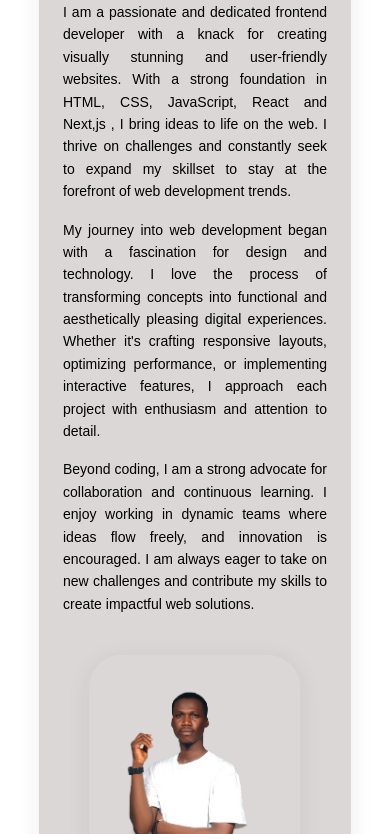
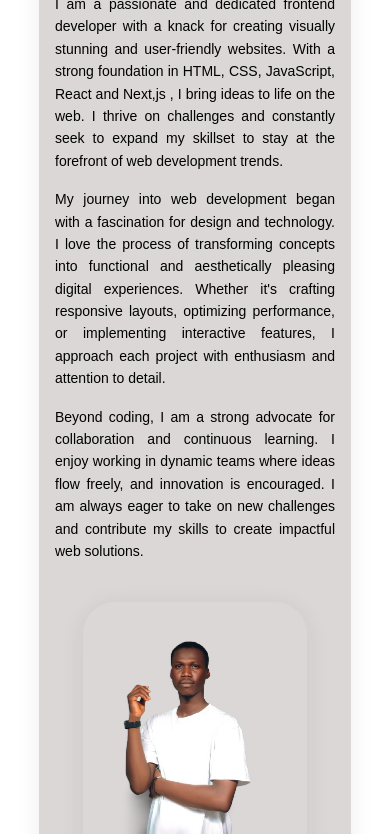
Before and after one commit to Mrreubs/Bensportofolio, a plain HTML site: page about.html in a window 390 px wide. Shown: the part 153-987 px from the top of the page. Drawn offline with nearby package versions, Linux system fonts and the light colour scheme; a web font is replaced by a local one.

Commit message:
second commit

```diff
--- a/about.css
+++ b/about.css
@@ -106,7 +106,7 @@
 
 @media (max-width: 480px) {
   .about-me {
-    padding: var(--spacing-large);
+    padding: 1rem;
     background-color: var(--color-lightgray);
     border-radius: var(--border-radius-meduim);
 
```
